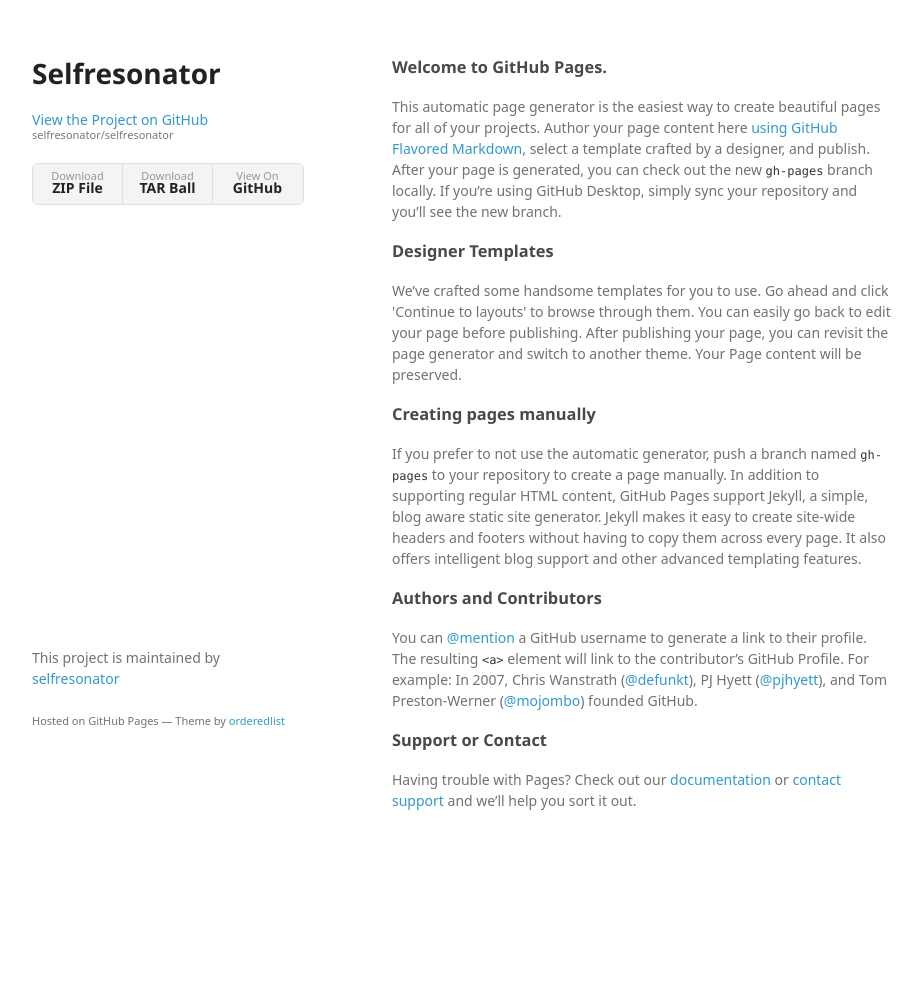
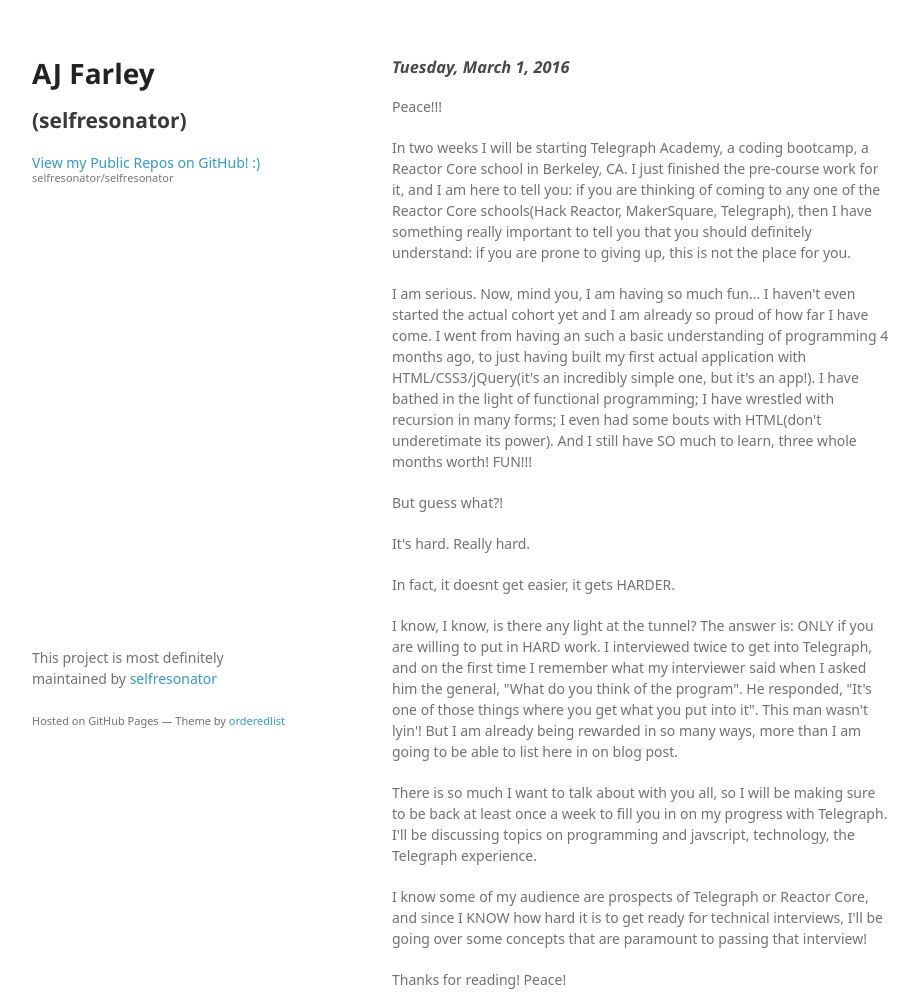
Before and after one commit to selfresonator/selfresonator, a plain HTML site: page index.html in a window 1280 px wide. Shown: the whole page, without its empty margins (178-1100 px from the left). Before the commit the page ends 881 px from the top, so only its background shows below. Drawn offline with Linux system fonts and the light colour scheme; a web font is replaced by a local one.

Commit message:
Update blog post, Tues, Mar. 1, 2016.

```diff
--- a/index.html
+++ b/index.html
@@ -15,46 +15,38 @@
   <body>
     <div class="wrapper">
       <header>
-        <h1>Selfresonator</h1>
+        <h1>AJ Farley</h1>
+        <h2>(selfresonator)</h2>
         <p></p>
 
-        <p class="view"><a href="https://github.com/selfresonator/selfresonator">View the Project on GitHub <small>selfresonator/selfresonator</small></a></p>
+        <p class="view"><a href="https://github.com/selfresonator/selfresonator">View my Public Repos on GitHub! :) <small>selfresonator/selfresonator</small></a></p>
 
 
-        <ul>
+        <!-- <ul>
           <li><a href="https://github.com/selfresonator/selfresonator/zipball/master">Download <strong>ZIP File</strong></a></li>
           <li><a href="https://github.com/selfresonator/selfresonator/tarball/master">Download <strong>TAR Ball</strong></a></li>
           <li><a href="https://github.com/selfresonator/selfresonator">View On <strong>GitHub</strong></a></li>
-        </ul>
+        </ul> -->
       </header>
       <section>
         <h3>
-<a id="welcome-to-github-pages" class="anchor" href="#welcome-to-github-pages" aria-hidden="true"><span aria-hidden="true" class="octicon octicon-link"></span></a>Welcome to GitHub Pages.</h3>
+<a id="welcome-to-github-pages" class="anchor" href="#welcome-to-github-pages" aria-hidden="true"><span aria-hidden="true" class="octicon octicon-link"></span></a><i>Tuesday, March 1, 2016</i></h3>
 
-<p>This automatic page generator is the easiest way to create beautiful pages for all of your projects. Author your page content here <a href="https://guides.github.com/features/mastering-markdown/">using GitHub Flavored Markdown</a>, select a template crafted by a designer, and publish. After your page is generated, you can check out the new <code>gh-pages</code> branch locally. If you’re using GitHub Desktop, simply sync your repository and you’ll see the new branch.</p>
+<p>Peace!!!</p>
+<p>In two weeks I will be starting Telegraph Academy, a coding bootcamp, a Reactor Core school in Berkeley, CA. I just finished the pre-course work for it, and I am here to tell you: if you are thinking of coming to any one of the Reactor Core schools(Hack Reactor, MakerSquare, Telegraph), then I have something really important to tell you that you should definitely understand: if you are prone to giving up, this is not the place for you.</p>
+<p>I am serious. Now, mind you, I am having so much fun... I haven't even started the actual cohort yet and I am already so proud of how far I have come. I went from having an such a basic understanding of programming 4 months ago, to just having built my first actual application with HTML/CSS3/jQuery(it's an incredibly simple one, but it's an app!). I have bathed in the light of functional programming; I have wrestled with recursion in many forms; I even had some bouts with HTML(don't underetimate its power). And I still have SO much to learn, three whole months worth! FUN!!!</p>
+<p>But guess what?!</p>
+<p>It's hard. Really hard.</p>
+<p>In fact, it doesnt get easier, it gets HARDER.</p>
+<p>I know, I know, is there any light at the tunnel? The answer is: ONLY if you are willing to put in HARD work. I interviewed twice to get into Telegraph, and on the first time I remember what my interviewer said when I asked him the general, "What do you think of the program". He responded, "It's one of those things where you get what you put into it". This man wasn't lyin'! But I am already being rewarded in so many ways, more than I am going to be able to list here in on blog post.</p>
+<p>There is so much I want to talk about with you all, so I will be making sure to be back at least once a week to fill you in on my progress with Telegraph. I'll be discussing topics on programming and javscript, technology, the Telegraph experience. </p>
+<p>I know some of my audience are prospects of Telegraph or Reactor Core, and since I KNOW how hard it is to get ready for technical interviews, I'll be going over some concepts that are paramount to passing that interview!</p>
+<p> Thanks for reading! Peace!<p>
+<h3>
 
-<h3>
-<a id="designer-templates" class="anchor" href="#designer-templates" aria-hidden="true"><span aria-hidden="true" class="octicon octicon-link"></span></a>Designer Templates</h3>
-
-<p>We’ve crafted some handsome templates for you to use. Go ahead and click 'Continue to layouts' to browse through them. You can easily go back to edit your page before publishing. After publishing your page, you can revisit the page generator and switch to another theme. Your Page content will be preserved.</p>
-
-<h3>
-<a id="creating-pages-manually" class="anchor" href="#creating-pages-manually" aria-hidden="true"><span aria-hidden="true" class="octicon octicon-link"></span></a>Creating pages manually</h3>
-
-<p>If you prefer to not use the automatic generator, push a branch named <code>gh-pages</code> to your repository to create a page manually. In addition to supporting regular HTML content, GitHub Pages support Jekyll, a simple, blog aware static site generator. Jekyll makes it easy to create site-wide headers and footers without having to copy them across every page. It also offers intelligent blog support and other advanced templating features.</p>
-
-<h3>
-<a id="authors-and-contributors" class="anchor" href="#authors-and-contributors" aria-hidden="true"><span aria-hidden="true" class="octicon octicon-link"></span></a>Authors and Contributors</h3>
-
-<p>You can <a href="https://help.github.com/articles/basic-writing-and-formatting-syntax/#mentioning-users-and-teams" class="user-mention">@mention</a> a GitHub username to generate a link to their profile. The resulting <code>&lt;a&gt;</code> element will link to the contributor’s GitHub Profile. For example: In 2007, Chris Wanstrath (<a href="https://github.com/defunkt" class="user-mention">@defunkt</a>), PJ Hyett (<a href="https://github.com/pjhyett" class="user-mention">@pjhyett</a>), and Tom Preston-Werner (<a href="https://github.com/mojombo" class="user-mention">@mojombo</a>) founded GitHub.</p>
-
-<h3>
-<a id="support-or-contact" class="anchor" href="#support-or-contact" aria-hidden="true"><span aria-hidden="true" class="octicon octicon-link"></span></a>Support or Contact</h3>
-
-<p>Having trouble with Pages? Check out our <a href="https://help.github.com/pages">documentation</a> or <a href="https://github.com/contact">contact support</a> and we’ll help you sort it out.</p>
       </section>
       <footer>
-        <p>This project is maintained by <a href="https://github.com/selfresonator">selfresonator</a></p>
+        <p>This project is most definitely maintained by <a href="https://github.com/selfresonator">selfresonator</a></p>
         <p><small>Hosted on GitHub Pages &mdash; Theme by <a href="https://github.com/orderedlist">orderedlist</a></small></p>
       </footer>
     </div>
--- a/stylesheets/styles.css
+++ b/stylesheets/styles.css
@@ -55,7 +55,11 @@
 }
 
 body {
+  background-repeat: no-repeat;
+  background-position: top center;
+  background-attachment: fixed;
   background-color: #fff;
+  background-image: image(monolith.jpg);
   padding:50px;
   font: 14px/1.5 "Noto Sans", "Helvetica Neue", Helvetica, Arial, sans-serif;
   color:#727272;
```
